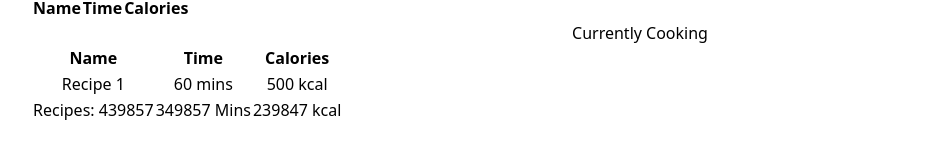
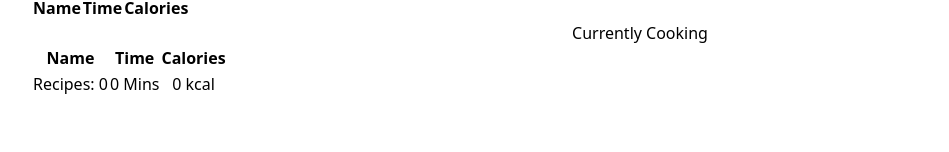
Before and after one commit to shafayat666/react-chefs-table, a React app: page / in a window 1280 px wide. Shown: the part 2901-3053 px from the top of the page, without its empty margins (0-949 px from the left). After the commit the page ends 3030 px from the top, so only its background shows below. Built offline with nearby package versions, Linux system fonts and the light colour scheme; the HTML template or start-up script is replaced by a standard one.

Commit message:
added values to currentlycooking table

```diff
--- a/package.json
+++ b/package.json
@@ -13,7 +13,8 @@
     "prop-types": "^15.8.1",
     "react": "^18.3.1",
     "react-dom": "^18.3.1",
-    "react-icons": "^5.4.0"
+    "react-icons": "^5.4.0",
+    "react-toastify": "^10.0.6"
   },
   "devDependencies": {
     "@eslint/js": "^9.15.0",
--- a/src/components/CurrentlyCooking/CurrentlyCooking.jsx
+++ b/src/components/CurrentlyCooking/CurrentlyCooking.jsx
@@ -1,4 +1,8 @@
-const CurrentlyCooking = () => {
+import PropTypes from 'prop-types';
+
+const CurrentlyCooking = ({recipes}) => {
+  // console.log(recipes)
+
   return (
     <div>
       <div>
@@ -11,20 +15,24 @@ const CurrentlyCooking = () => {
               <th className="px-4 py-2 border-b text-left">Calories</th>
             </tr>
           </thead>
+
           <tbody>
-
-            <tr>
-              <td className="px-4 py-2 border-b text-gray-700">Recipe 1</td>
-              <td className="px-4 py-2 border-b text-gray-700">60 mins</td>
-              <td className="px-4 py-2 border-b text-gray-700">500 kcal</td>
-            </tr>
+            {
+              recipes.map((item, index) => (
+                <tr key={index}>
+                  <td className="px-4 py-2 border-b text-gray-700">{item.recipe_name}</td>
+                  <td className="px-4 py-2 border-b text-gray-700">{item.preparing_time} mins</td>
+                  <td className="px-4 py-2 border-b text-gray-700">{item.calories} kcal</td>
+                </tr>
+              ))
+            }
           </tbody>
 
           <tfoot>
             <tr className="font-semibold">
-              <td className="px-4 py-2 border-t text-left">Recipes: {439857}</td>
-              <td className="px-4 py-2 border-t text-left">{349857} Mins</td>
-              <td className="px-4 py-2 border-t text-left">{239847} kcal</td>
+              <td className="px-4 py-2 border-t text-left">Recipes: {recipes.length}</td>
+              <td className="px-4 py-2 border-t text-left">{recipes.reduce((total, recipe) => total + recipe.preparing_time, 0)} Mins</td>
+              <td className="px-4 py-2 border-t text-left">{recipes.reduce((total, recipe) => total + recipe.calories, 0)} kcal</td>
             </tr>
           </tfoot>
         </table>
@@ -33,4 +41,8 @@ const CurrentlyCooking = () => {
   );
 };
 
+CurrentlyCooking.propTypes = {
+  recipes: PropTypes.array
+};
+
 export default CurrentlyCooking;
--- a/src/components/Recipe/Recipe.jsx
+++ b/src/components/Recipe/Recipe.jsx
@@ -2,7 +2,8 @@ import PropTypes from 'prop-types';
 
 const Recipe = ({recipe, handleClick}) => {
 
-  const {recipe_image, recipe_id, recipe_name, short_description, ingredients, preparing_time, calories} = recipe
+  const {recipe_image, recipe_name, short_description, ingredients, preparing_time, calories} = recipe;
+  const buttonId = 0;
   return (
     <div className="bg-white shadow-lg rounded-lg overflow-hidden w-full sm:w-80 mx-auto mb-6">
       {/* Recipe Image */}
@@ -38,7 +39,7 @@ const Recipe = ({recipe, handleClick}) => {
         </div>
 
         {/* Want to Cook Button */}
-        <button onClick={() => handleClick(recipe)} className="bg-blue-500 text-white py-2 px-4 rounded-full hover:bg-blue-600 transition">
+        <button onClick={() => handleClick(recipe, buttonId)}className="bg-blue-500 text-white py-2 px-4 rounded-full hover:bg-blue-600 transition">
           Want to Cook
         </button>
       </div>
--- a/src/components/Recipes/Recipes.jsx
+++ b/src/components/Recipes/Recipes.jsx
@@ -1,6 +1,8 @@
 import { useEffect, useState } from "react";
 import Recipe from "../Recipe/Recipe";
 import SideBar from "../SideBar/SideBar";
+import { ToastContainer, toast } from "react-toastify";
+import "react-toastify/dist/ReactToastify.css";
 
 const Recipes = () => {
   //load data
@@ -14,21 +16,50 @@ const Recipes = () => {
   }, []);
 
   // send selected data
-  const [items, setItems] = useState([])
+  const [items, setItems] = useState({
+    wantToCookRecipe: [],
+    currentlyCookingRecipe: []
+  })
 
-  const handleClick = (recipe) => {
+  const handleClick = (recipe, buttonId) => {
     const { recipe_name, preparing_time, calories, recipe_id } = recipe;
-    setItems(initValue => {
-      const newItem = [...initValue];
-      newItem.push({ recipe_name, preparing_time, calories });
-      return newItem;
+
+    setItems((prevState) => {
+      const { wantToCookRecipe, currentlyCookingRecipe } = prevState;
+
+      if (buttonId === 0) {
+        const isRecipeExist = wantToCookRecipe.some((item) => item.recipe_id === recipe_id);
+
+        if (!isRecipeExist) {
+          return {
+            ...prevState,
+            wantToCookRecipe: [...wantToCookRecipe, { recipe_name, preparing_time, calories, recipe_id }]
+          };
+        } else {
+          toast.warn("Item already exists in Want to Cook!", {
+            position: "bottom-right"
+          });
+          return prevState;
+        }
+      } else if (buttonId === 1) {
+        const isRecipeExist = currentlyCookingRecipe.some((item) => item.recipe_id === recipe_id);
+
+        if (!isRecipeExist) {
+          return {
+            ...prevState,
+            currentlyCookingRecipe: [...currentlyCookingRecipe, { recipe_name, preparing_time, calories, recipe_id }]
+          };
+        } else {
+          toast.warn("Item already exists in Currently Cooking!", {
+            position: "bottom-right"
+          });
+          return prevState;
+        }
+      }
+
+      return prevState;
     });
   };
-  useEffect(() => {
-    // console.log(item);
-  }, [items]);
-
-
 
   return (
     <div className="p-6 mx-auto bg-white shadow-lg rounded-lg">
@@ -52,9 +83,10 @@ const Recipes = () => {
           </div>
         </div>
         <div className="w-1/2 p-4">
-          <SideBar items={items}/>
+          <SideBar items={items} handleClick={handleClick} />
         </div>
       </div>
+      <ToastContainer></ToastContainer>
     </div>
   );
 };
--- a/src/components/SideBar/SideBar.jsx
+++ b/src/components/SideBar/SideBar.jsx
@@ -2,12 +2,15 @@ import PropTypes from 'prop-types';
 import CurrentlyCooking from "../CurrentlyCooking/CurrentlyCooking";
 import WantToCook from "../WantToCook/WantToCook";
 
-const SideBar = ({items}) => {
+
+const SideBar = ({items, handleClick}) => {
+  const { wantToCookRecipe,  currentlyCookingRecipe } = items
+
   return (
     <div className="bg-white p-6 shadow-lg rounded-lg">
-      <WantToCook items={items}></WantToCook>
+      <WantToCook items={wantToCookRecipe} handleClick={handleClick}></WantToCook>
 
-      <CurrentlyCooking></CurrentlyCooking>
+      <CurrentlyCooking recipes={currentlyCookingRecipe}></CurrentlyCooking>
     </div>
   );
 };
@@ -15,7 +18,8 @@ const SideBar = ({items}) => {
 
 
 SideBar.propTypes = {
-  items: PropTypes.array
+  items: PropTypes.object,
+  handleClick: PropTypes.func
 };
 
 export default SideBar;
--- a/src/components/WantToCook/WantToCook.jsx
+++ b/src/components/WantToCook/WantToCook.jsx
@@ -1,7 +1,8 @@
 import PropTypes from "prop-types";
 
-const WantToCook = ({ items }) => {
-  console.log(items)
+const WantToCook = ({ items, handleClick }) => {
+  // console.log(items)
+  const buttonId = 1;
 
   return (
     <div>
@@ -24,7 +25,9 @@ const WantToCook = ({ items }) => {
                   <td className="px-4 py-2 border-b text-gray-700">{item.preparing_time} mins</td>
                   <td className="px-4 py-2 border-b text-gray-700">{item.calories} kcal</td>
                   <td className="px-4 py-2 border-b text-center">
-                    <button className="bg-green-500 text-white py-1 px-4 rounded-full hover:bg-green-600 transition">
+                    <button
+                    onClick={() => handleClick(item, buttonId)}
+                    className="bg-green-500 text-white py-1 px-4 rounded-full hover:bg-green-600 transition">
                       Preparing
                     </button>
                   </td>
@@ -39,7 +42,8 @@ const WantToCook = ({ items }) => {
 };
 
 WantToCook.propTypes = {
-  items: PropTypes.array
+  items: PropTypes.array,
+  handleClick: PropTypes.func
 }
 
 export default WantToCook;
```
Also changed, not shown: 1 other file (tests, documents, lock files or other folders).
